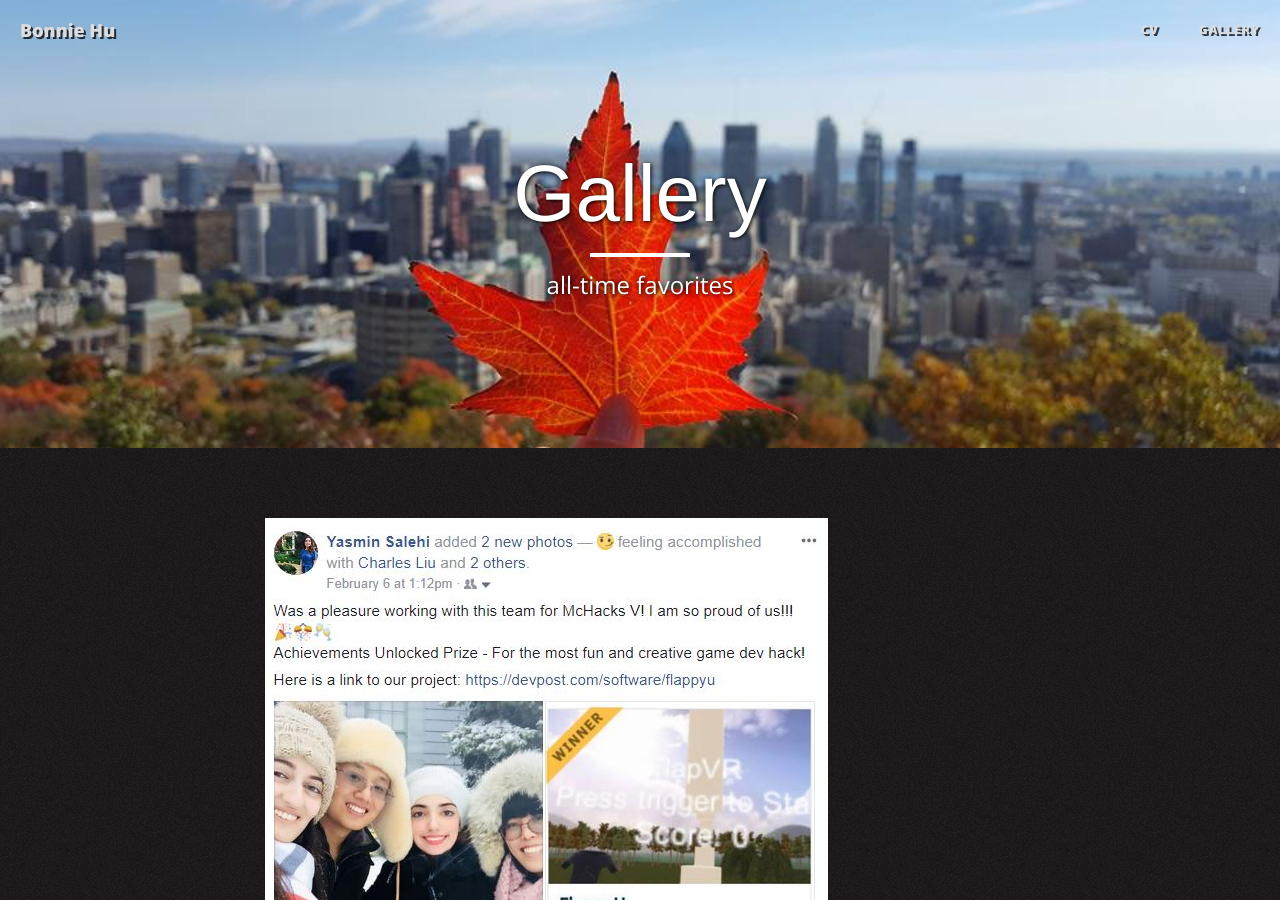
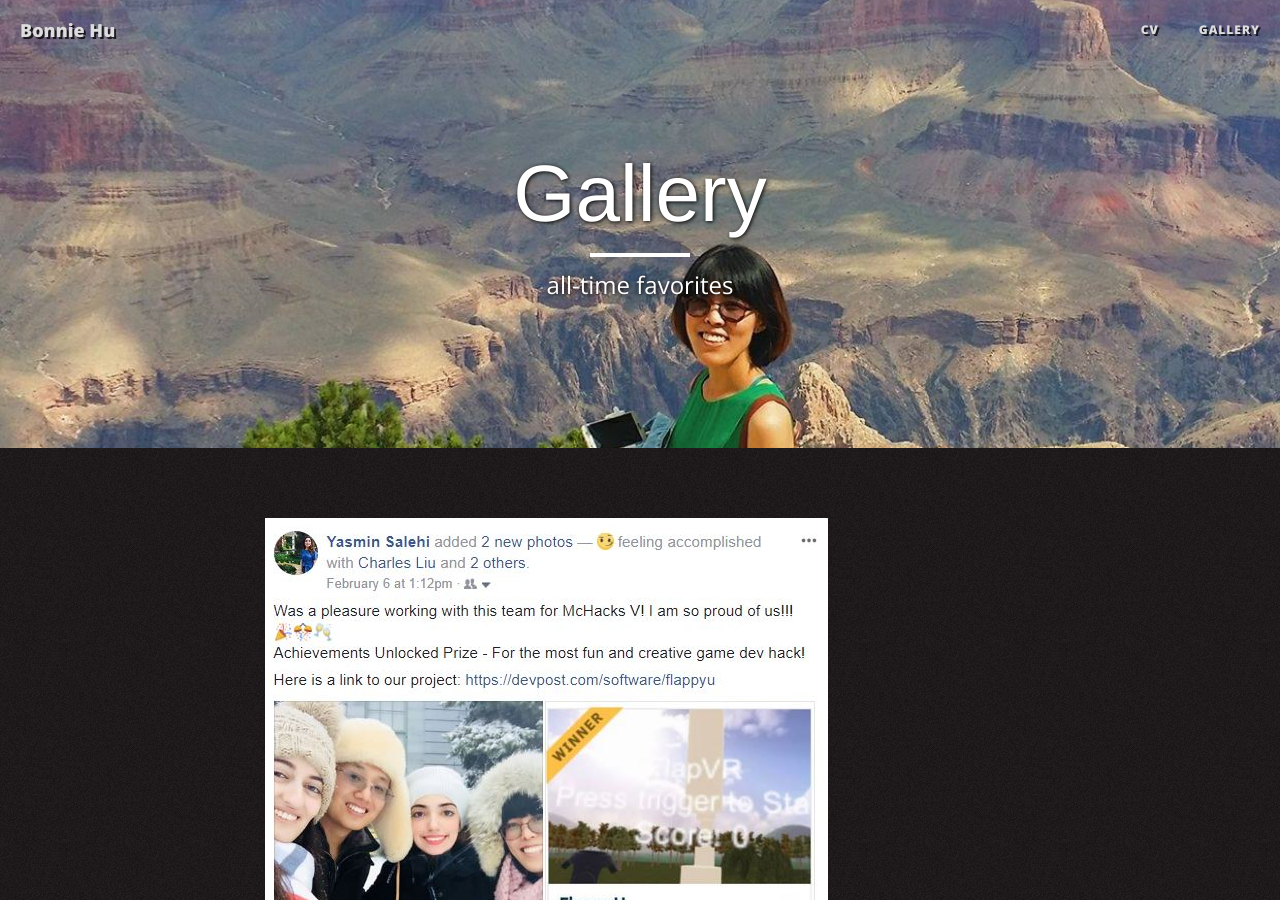
Before and after one commit to Bonnie970/Bonnie970.github.io, a Jekyll site: the page built from pages/gallery/index.html, in a window 1280 px wide and 900 px high. Built offline with Jekyll 4.4.1, drawn with Linux system fonts in a browser that asks for light colours; nearby versions of some CDN libraries.

Commit message:
Update index.html

```diff
--- a/pages/gallery/index.html
+++ b/pages/gallery/index.html
@@ -2,7 +2,7 @@
 layout: page
 title: "Gallery"
 description: "all-time favorites"
-header-img: "assets/owner/hero/MtRoyal.jpg"
+header-img: "assets/owner/slider/trip1.jpg"
 permalink: /gallery/
 ---
 
```
